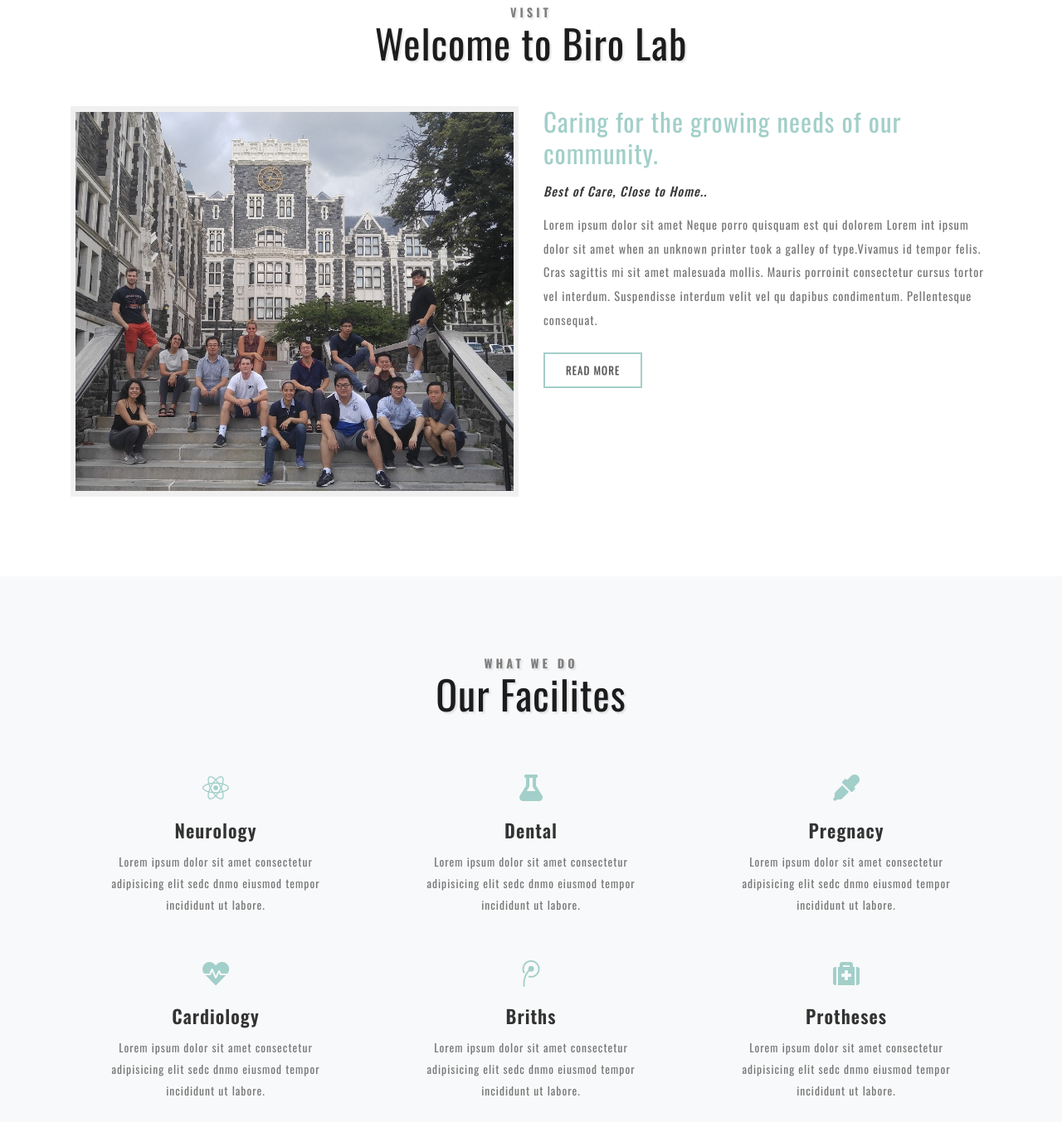
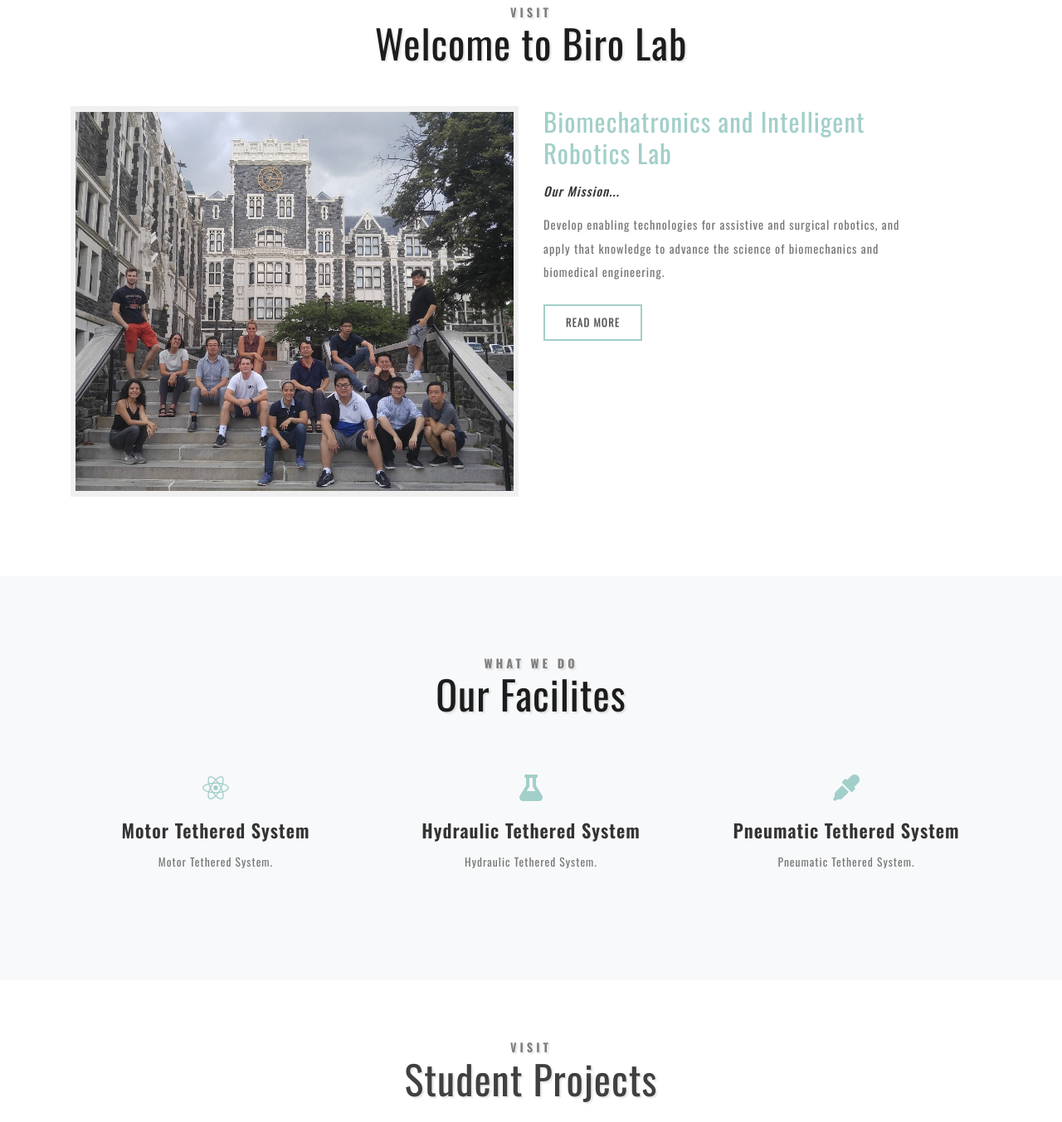
Before and after one commit to ShenxiuWu/sw3196.github.io, a Jekyll site: the page built from index.html, in a window 1280 px wide and 1400 px high, scrolled down 911 px, cut to the strip 0-1353 px from the top of the window. Shown: the whole strip at 83% size. Built offline with Jekyll 4.4.1, drawn with Linux system fonts in a browser that asks for light colours; some of the changed text lies outside the part shown.

Commit message:
index and pictures

```diff
--- a/index.html
+++ b/index.html
@@ -321,12 +321,13 @@ sections:
                     <div class="col-lg-6 about-img">
                         <img src="images/2018SummerLab.jpg" alt="" class="img-fluid">
                     </div>
-                    <div class="col-md-6 aboutright">
-                        <h3>Caring for the growing needs of our community.</h3>
+                    <div class="col-md-5 aboutright">
+                        <h3>Biomechatronics and Intelligent Robotics Lab</h3>
 
-                        <h4>Best of Care, Close to Home..</h4>
+                        <h4>Our Mission...</h4>
 
-                        <p>Lorem ipsum dolor sit amet Neque porro quisquam est qui dolorem Lorem int ipsum dolor sit amet when an unknown printer took a galley of type.Vivamus id tempor felis. Cras sagittis mi sit amet malesuada mollis. Mauris porroinit consectetur cursus tortor vel interdum. Suspendisse interdum velit vel qu dapibus condimentum. Pellentesque consequat.</p>
+                        <p>Develop enabling technologies for assistive and surgical robotics, and apply that knowledge to advance
+                            the science of biomechanics and biomedical engineering.</p>
                         <div class="read inner mt-4">
                             <a href="about.html" class="btn btn-sm animated-button victoria-two">Read More</a>
                         </div>
@@ -347,8 +348,8 @@ sections:
                         <div class="card">
                             <div class="card-body">
                                 <i class="fab fa-react"></i>
-                                <h5 class="card-title">Neurology</h5>
-                                <p class="card-text">Lorem ipsum dolor sit amet consectetur adipisicing elit sedc dnmo eiusmod tempor incididunt ut labore.
+                                <h5 class="card-title">Motor Tethered System</h5>
+                                <p class="card-text">Motor Tethered System.
                                 </p>
                             </div>
                         </div>
@@ -357,8 +358,8 @@ sections:
                         <div class="card">
                             <div class="card-body">
                                 <i class="fas fa-flask"></i>
-                                <h5 class="card-title">Dental</h5>
-                                <p class="card-text">Lorem ipsum dolor sit amet consectetur adipisicing elit sedc dnmo eiusmod tempor incididunt ut labore.
+                                <h5 class="card-title">Hydraulic Tethered System</h5>
+                                <p class="card-text">Hydraulic Tethered System.
                                 </p>
                             </div>
                         </div>
@@ -368,13 +369,14 @@ sections:
                         <div class="card">
                             <div class="card-body">
                                 <i class="fas fa-eye-dropper"></i>
-                                <h5 class="card-title">Pregnacy</h5>
-                                <p class="card-text">Lorem ipsum dolor sit amet consectetur adipisicing elit sedc dnmo eiusmod tempor incididunt ut labore.
+                                <h5 class="card-title">Pneumatic Tethered System</h5>
+                                <p class="card-text">Pneumatic Tethered System.
                                 </p>
                             </div>
                         </div>
 
                     </div>
+                    <!--
                     <div class="col-lg-4 service-in text-center wow bounceInUp" data-wow-delay="0.05s" data-wow-duration="1.4s">
                         <div class="card">
                             <div class="card-body">
@@ -407,7 +409,7 @@ sections:
                             </div>
                         </div>
 
-                    </div>
+                    </div>-->
                 </div>
             </div>
         </div>
@@ -418,17 +420,17 @@ sections:
         <div class="container">
             <div class="inner-sec-w3ls py-lg-4 py-4">
                 <h3 class="tittle-wthree text-center mb-lg-5 mb-3">
-                    <span>Visit</span><a href="{{ site.baseurl }}/project.html">Our Projects</a></h3>
+                    <span>Visit</span><a href="{{ site.baseurl }}/project.html">Student Projects</a></h3>
                 <div class="owl-carousel owl-theme wow fadeInUp">
                     <div class="item">
                         <div class="cource-box-info text-center rounded">
                             <div class="card">
                                 <div class="card-body">
                                     <img src="images/g3.jpg" alt="Collegien" class="img-fluid">
-                                    <h5 class="card-title mt-3">LABORATORY TEST
+                                    <h5 class="card-title mt-3">Ankle Exoskeleton
                                     </h5>
                                     <p class="card-text">
-                                        Lorem ipsum dolor sit amet</p>
+                                        Ankle Exoskeleton</p>
 
                                 </div>
                             </div>
@@ -439,10 +441,10 @@ sections:
                             <div class="card">
                                 <div class="card-body">
                                     <img src="images/g1.jpg" alt="Collegien" class="img-fluid">
-                                    <h5 class="card-title mt-3">CONSULTATION
+                                    <h5 class="card-title mt-3">Bistable Pneumatic Fish
                                     </h5>
                                     <p class="card-text">
-                                        Lorem ipsum dolor sit amet</p>
+                                        Bistable Pneumatic Fish</p>
 
                                 </div>
                             </div>
@@ -453,10 +455,10 @@ sections:
                             <div class="card">
                                 <div class="card-body">
                                     <img src="images/g2.jpg" alt="Collegien" class="img-fluid">
-                                    <h5 class="card-title mt-3">EMERGENCY
+                                    <h5 class="card-title mt-3">HAM Elbow Exoskeleton
                                     </h5>
                                     <p class="card-text">
-                                        Lorem ipsum dolor sit amet</p>
+                                        HAM Elbow Exoskeleton</p>
 
                                 </div>
                             </div>
@@ -467,10 +469,10 @@ sections:
                             <div class="card">
                                 <div class="card-body">
                                     <img src="images/g4.jpg" alt="Collegien" class="img-fluid">
-                                    <h5 class="card-title mt-3">TREATMENT
+                                    <h5 class="card-title mt-3">Jumping Robotic Leg
                                     </h5>
                                     <p class="card-text">
-                                        Lorem ipsum dolor sit amet</p>
+                                        Jumping Robotic Leg</p>
                                 </div>
                             </div>
                         </div>
@@ -480,10 +482,10 @@ sections:
                             <div class="card">
                                 <div class="card-body">
                                     <img src="images/g3.jpg" alt="Collegien" class="img-fluid">
-                                    <h5 class="card-title mt-3">LABORATORY TEST
+                                    <h5 class="card-title mt-3">Pediatric Knee Exoskeleton
                                     </h5>
                                     <p class="card-text">
-                                        Lorem ipsum dolor sit amet</p>
+                                        Pediatric Knee Exoskeleton</p>
 
                                 </div>
                             </div>
@@ -494,10 +496,10 @@ sections:
                             <div class="card">
                                 <div class="card-body">
                                     <img src="images/g1.jpg" alt="Collegien" class="img-fluid">
-                                    <h5 class="card-title mt-3">CONSULTATION
+                                    <h5 class="card-title mt-3">Pneumatic Knee Exoskeleton
                                     </h5>
                                     <p class="card-text">
-                                        Lorem ipsum dolor sit amet</p>
+                                        Pneumatic Knee Exoskeleton</p>
 
                                 </div>
                             </div>
@@ -508,10 +510,10 @@ sections:
                             <div class="card">
                                 <div class="card-body">
                                     <img src="images/g2.jpg" alt="Collegien" class="img-fluid">
-                                    <h5 class="card-title mt-3">EMERGENCY
+                                    <h5 class="card-title mt-3">Soft exoskeleton glove for SCI and stroke assistance
                                     </h5>
                                     <p class="card-text">
-                                        Lorem ipsum dolor sit amet</p>
+                                        Soft exoskeleton glove for SCI and stroke assistance</p>
 
                                 </div>
                             </div>
@@ -522,10 +524,10 @@ sections:
                             <div class="card">
                                 <div class="card-body">
                                     <img src="images/g4.jpg" alt="Collegien" class="img-fluid">
-                                    <h5 class="card-title mt-3">TREATMENT
+                                    <h5 class="card-title mt-3">Soft Inspection Robot
                                     </h5>
                                     <p class="card-text">
-                                        Lorem ipsum dolor sit amet</p>
+                                        Soft Inspection Robot</p>
 
                                 </div>
                             </div>
@@ -545,14 +547,14 @@ sections:
             <div class="col-sm-3 col-6 stats_info counter_grid">
                 <div class="dotts py-5">
                     <i class="far fa-building"></i>
-                    <p class="counter">100</p>
+                    <p class="counter">82</p>
                     <h4>Undergraduates</h4>
                 </div>
             </div>
             <div class="col-sm-3 col-6 stats_info counter_grid1">
                 <div class="dotts py-5">
                     <i class="fas fa-user-md"></i>
-                    <p class="counter">5</p>
+                    <p class="counter">22</p>
                     <h4>Graduates</h4>
                 </div>
             </div>
@@ -560,14 +562,14 @@ sections:
                 <div class="dotts py-5">
 
                     <i class="fas fa-users"></i>
-                    <p class="counter">5</p>
+                    <p class="counter">18</p>
                     <h4>Research Scientists</h4>
                 </div>
             </div>
             <div class="col-sm-3 col-6 stats_info counter_grid3">
                 <div class="dotts py-5">
                     <i class="far fa-smile"></i>
-                    <p class="counter">20</p>
+                    <p class="counter">18</p>
                     <h4>Course Projects</h4>
                 </div>
             </div>
@@ -580,15 +582,15 @@ sections:
         <div class="container">
             <div class="inner-sec-w3ls py-md-5 py-4">
                 <h3 class="tittle-wthree text-center mb-lg-5 mb-3">
-                    <span>Visit</span>Upcoming Events </h3>
+                    <span>Visit</span>Events </h3>
                 <div class="row choose-main ">
                     <div class="col-lg-6 wow fadeInUp">
                         <div class="row">
                             <div class="col-lg-6 galsses-grid-right">
                                 <h5>
-                                    <span class="post-color">21</span> May 2018</h5>
-                                <h4 class="post my-3">Lorem ipsum dolor sit amet</h4>
-                                <p>Lorem ipsum dolor sit amet consectetur adipisicing elit .. </p>
+                                    <span class="post-color">21</span> April 2019</h5>
+                                <h4 class="post my-3">DMD Conference</h4>
+                                <p>DMD Conference. </p>
                                 <div class="read inner mt-4">
                                     <a href="about.html" class="btn btn-sm animated-button victoria-two">Read More</a>
                                 </div>
@@ -607,8 +609,8 @@ sections:
                         <div class="row">
                             <div class="col-lg-6 galsses-grid-right">
                                 <h5>
-                                    <span class="post-color">24</span> May 2018</h5>
-                                <h4 class="post my-3">Lorem ipsum dolor sit amet</h4>
+                                    <span class="post-color">24</span> May 2019</h5>
+                                <h4 class="post my-3">ICRA Conference</h4>
                                 <p>Lorem ipsum dolor sit amet consectetur adipisicing elit .. </p>
                                 <div class="read inner mt-4">
                                     <a href="about.html" class="btn btn-sm animated-button victoria-two">Read More</a>
@@ -630,9 +632,9 @@ sections:
                         <div class="row">
                             <div class="col-lg-6 galsses-grid-right">
                                 <h5>
-                                    <span class="post-color">08</span> June 2018</h5>
-                                <h4 class="post my-3">Lorem ipsum dolor sit amet</h4>
-                                <p>Lorem ipsum dolor sit amet consectetur adipisicing elit .. </p>
+                                    <span class="post-color">06</span> June 2018</h5>
+                                <h4 class="post my-3">SoRoLearning Workshop</h4>
+                                <p>SoRoLearning Workshop</p>
                                 <div class="read inner mt-4">
                                     <a href="about.html" class="btn btn-sm animated-button victoria-two">Read More</a>
                                 </div>
@@ -651,9 +653,9 @@ sections:
                         <div class="row">
                             <div class="col-lg-6 galsses-grid-right">
                                 <h5>
-                                    <span class="post-color">11</span> June 2018</h5>
-                                <h4 class="post my-3">Lorem ipsum dolor sit amet</h4>
-                                <p>Lorem ipsum dolor sit amet consectetur adipisicing elit .. </p>
+                                    <span class="post-color">20</span> June 2018</h5>
+                                <h4 class="post my-3">Two RA-letter papers</h4>
+                                <p>Two RA-letter papers</p>
                                 <div class="read inner mt-4">
                                     <a href="about.html" class="btn btn-sm animated-button victoria-two">Read More</a>
                                 </div>
```
Also changed, not shown: images/g3 (1).jpg (added), images/g3.jpg, 2 other files.
